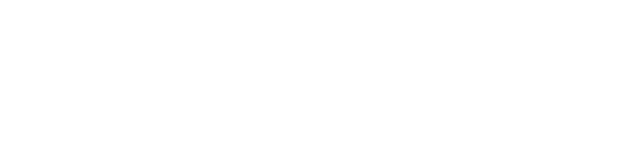
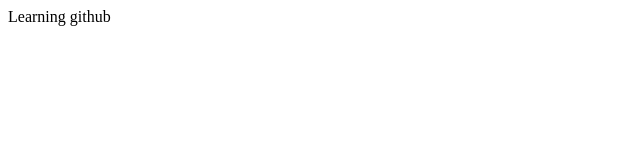
Before and after one commit to hardikjha/git-practice, a plain HTML site: page index.html in a window 1280 px wide. Shown: the whole page, without its empty margins (0-640 px from the left). Drawn offline with Linux system fonts and the light colour scheme.

Commit message:
Added new header

```diff
--- a/index.html
+++ b/index.html
@@ -6,6 +6,6 @@
     <title>Document</title>
 </head>
 <body>
-
+    <header>Learning github</header>
 </body>
 </html>
```
